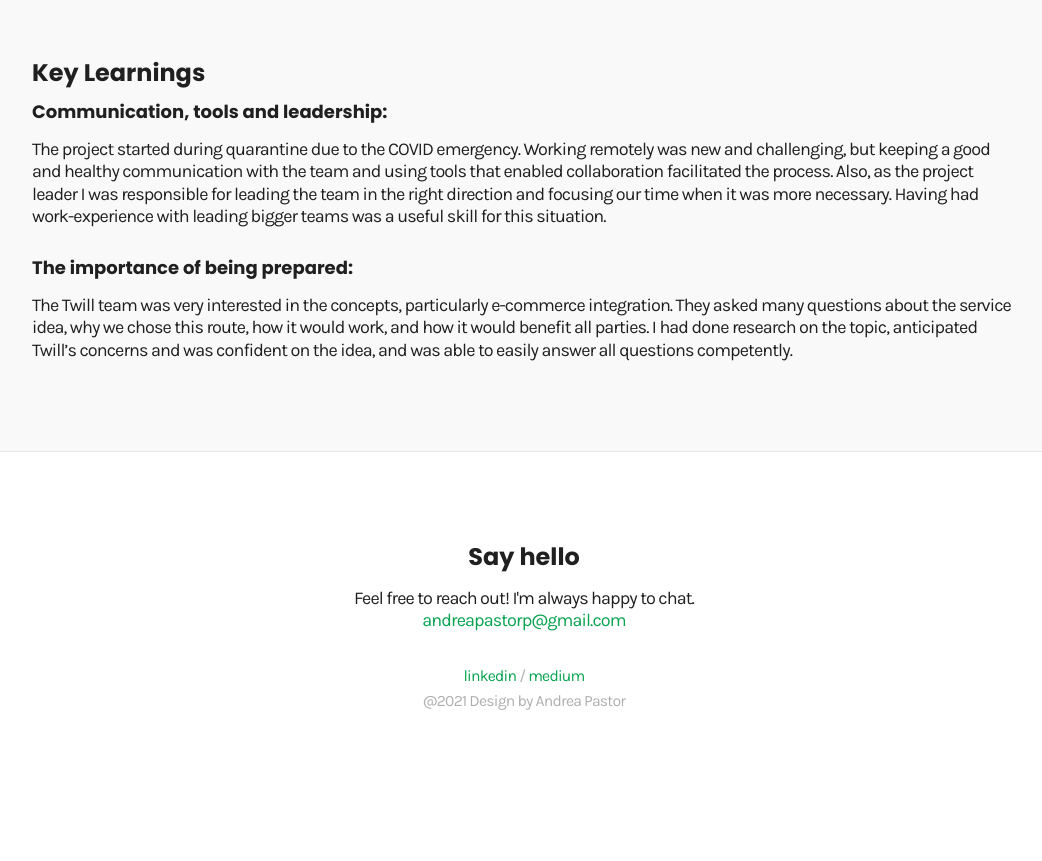
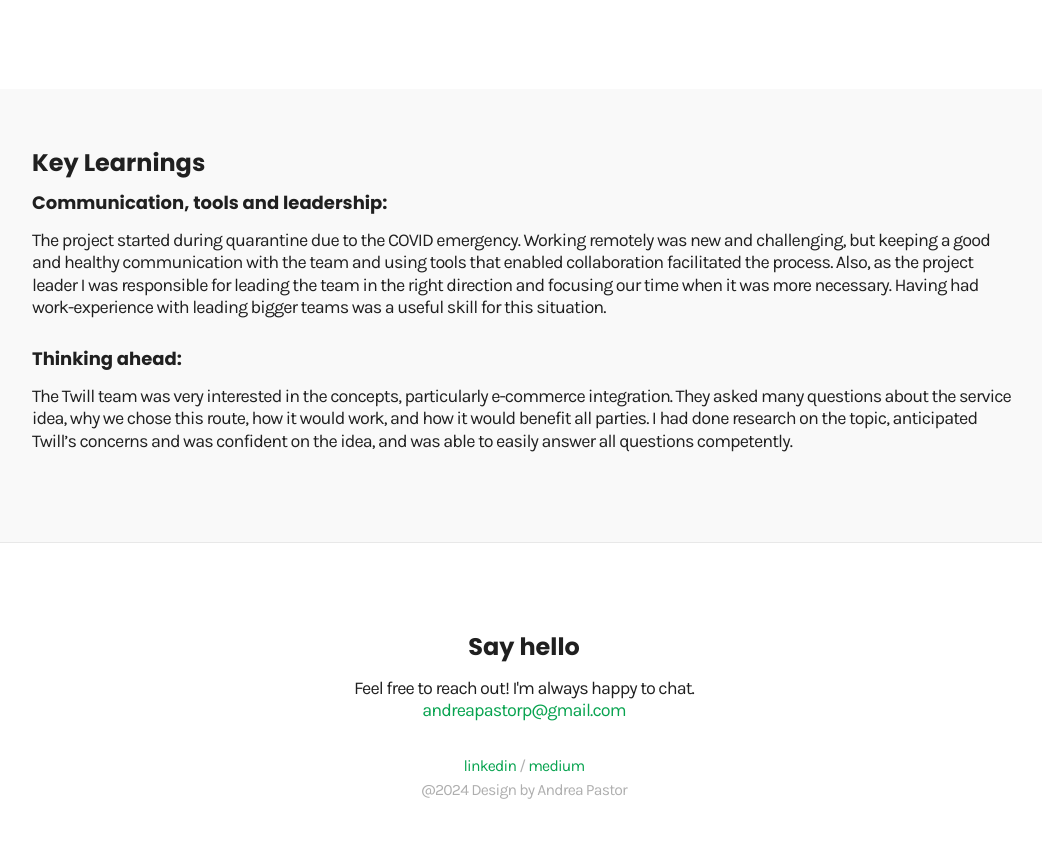
Before and after one commit to andreapastorp/portfolio, a Flask app: template public/templates/projects/twill-by-maersk.html in a window 1280 px wide. Shown: the part 4457-5318 px from the top of the page, without its empty margins (116-1158 px from the left). Before the commit the page ends 5167 px from the top, so only its background shows below. Run offline with Flask 3, Linux system fonts and the light colour scheme; the template is opened without the code that fills it, so the values that code supplies are empty; some libraries are stand-ins or nearby versions; some web fonts are replaced.

Commit message:
Update twill project with templating

```diff
--- a/public/templates/projects/twill-by-maersk.html
+++ b/public/templates/projects/twill-by-maersk.html
@@ -1,71 +1,15 @@
-<!DOCTYPE html>
-<html lang="en" dir="ltr">
-  <head>
-    <!-- Global site tag (gtag.js) - Google Analytics -->
-    <script async src="https://www.googletagmanager.com/gtag/js?id=UA-156985767-1"></script>
-    <script>
-      window.dataLayer = window.dataLayer || [];
-      function gtag(){dataLayer.push(arguments);}
-      gtag('js', new Date());
+{% extends "layout.html" %}
 
-      gtag('config', 'UA-156985767-1');
-    </script>
+{% block title %}
+Andrea Pastor - Product and Design portfolio
+{% endblock %}
 
-    <!-- Meta tags -->
-    <meta charset="utf-8">
-    <title>Andrea Pastor - Service Design Portfolio - Twill by Maersk</title>
-    <meta name="description" content="I’m Andrea pastor, a service designer with a background in business and experience designing digital products. This is my Service Design Portfolio.">
-    <meta name="keywords" content="Service, Design, Designer, Portfolio, Digital, Technology, Business, Product, Experience, UX, designer, solution">
-
-    <!-- favicon -->
-    <link rel="apple-touch-icon" sizes="180x180" href="../apple-touch-icon.png">
-    <link rel="icon" type="image/png" sizes="32x32" href="../favicon-32x32.png">
-    <link rel="icon" type="image/png" sizes="16x16" href="../favicon-16x16.png">
-    <link rel="manifest" href="../site.webmanifest">
-    <link rel="mask-icon" href="../safari-pinned-tab.svg" color="#5bbad5">
-    <meta name="msapplication-TileColor" content="#da532c">
-    <meta name="theme-color" content="#ffffff">
-
-    <!-- Responsive -->
-    <meta name="viewport" content="width=device-width, initial-scale=1, shrink-to-fit=no">
-
-    <!-- Fonts -->
-    <link href="https://fonts.googleapis.com/css?family=Karla:400,700|Poppins:700&display=swap" rel="stylesheet">
-
-    <!-- CSS -->
-    <link rel="stylesheet" href="../css/normalize.css">
-    <link rel="stylesheet" href="../css/main.css">
-
-  </head>
-
-  <body>
-
-    <div id="wrapper">
-
-      <!-- Header -->
-      <header>
-        <div class="container">
-          <div class="header">
-
-            <div class="logo">
-              <a class="header header-logo" href="../index.html" onclick="gtag('event', 'Clicks', {'event_category': 'Header','event_label': 'Logo',});">Andrea Pastor</a>
-            </div>
-
-            <nav>
-              <ul>
-                <li><a class="header header-active" href="../index.html" onclick="gtag('event', 'Clicks', {'event_category': 'Header','event_label': 'Work',});">Work</a></li>
-                <li><a class="header" href="../about.html" onclick="gtag('event', 'Clicks', {'event_category': 'Header','event_label': 'About',});">About</a></li>
-              </ul>
-            </nav>
-
-          </div>
-        </div>
-      </header>
+{% block main %}
 
       <!-- Hero -->
       <div class="section-hero" id="twill">
         <div class="container">
-          <img src="../img/twill-hero.jpg" alt="Web mockup for the final solution">
+          <img src="../../static/img/twill-hero.jpg" alt="Web mockup for the final solution">
         </div>
       </div>
 
@@ -83,8 +27,10 @@
 
                 <h2>Overview</h2>
                 <p>Twill is a digital freight logistics service for small and medium-sized businesses (SMEs). It provides simple logistics and allows their customers to focus on their core. With the logistics sector starting a digitalization process and the competition (freight forwarders) heavily gaining market with SMEs, Twill needed to find other ways to reach and service their clients.</p>
+
                 <h3>Goal</h3>
                 <p>Generate a long-term service concept for Twill to find a potential market base of SMEs and create a value advantage.</p>
+
                 <h3>Outcome</h3>
                 <p>Two long term service concepts were developed and presented to the Maersk team: a Network service and an API integration with e-commerce platforms.</p>
               </div>
@@ -132,7 +78,7 @@
 
 
           <div class="content-single-image">
-            <img src="../img/twill-research.jpg" alt="Notes from in-depth interviews">
+            <img src="../../static/img/twill-research.jpg" alt="Notes from in-depth interviews">
           </div>
           <p class="caption">Notes from in-depth interviews</p>
 
@@ -176,7 +122,7 @@
           </div>
 
           <div class="content-single-image">
-            <img src="../img/twill-ideation.jpg" alt="Brainstorm cards with dot voting">
+            <img src="../../static/img/twill-ideation.jpg" alt="Brainstorm cards with dot voting">
           </div>
           <p class="caption">Brainstorm cards with dot voting</p>
 
@@ -188,9 +134,9 @@
           </div>
 
           <div class="content-multiple-images">
-            <img src="../img/twill-prototype.jpg" alt="Project mockup">
-            <img src="../img/twill-offering.jpg" alt="Service offering">
-            <img src="../img/twill-ecosystem.jpg" alt="Service ecosystem">
+            <img src="../../static/img/Twill-prototype.jpg" alt="Project mockup">
+            <img src="../../static/img/Twill-offering.jpg" alt="Service offering">
+            <img src="../../static/img/Twill-ecosystem.jpg" alt="Service ecosystem">
           </div>
           <p class="caption">Some deliverables of the project: An interactive prototype, a service offering and the service ecosystem.</p>
 
@@ -205,52 +151,11 @@
             <h2>Key Learnings</h2>
             <h3>Communication, tools and leadership:</h3>
             <p>The project started during quarantine due to the COVID emergency. Working remotely was new and challenging, but keeping a good and healthy communication with the team and using tools that enabled collaboration facilitated the process. Also, as the project leader I was responsible for leading the team in the right direction and focusing our time when it was more necessary. Having had work-experience with leading bigger teams was a useful skill for this situation.</p>
-            <h3>The importance of being prepared:</h3>
+            <h3>Thinking ahead:</h3>
             <p>The Twill team was very interested in the concepts, particularly e-commerce integration. They asked many questions about the service idea, why we chose this route, how it would work, and how it would benefit all parties. I had done research on the topic, anticipated Twill’s concerns and was confident on the idea, and was able to easily answer all questions competently.</p>
           </div>
 
         </div>
       <!-- Section end div -->
       </div>
-
-      <!-- Footer -->
-      <hr>
-      <footer>
-        <div class="container">
-          <div class="footer-content">
-
-
-            <h2>Say hello</h2>
-            <p>Feel free to reach out! I'm always happy to chat.</p>
-            <p><a href="mailto:andreapastorp@gmail.com">andreapastorp@gmail.com</a></p>
-            <div class="social">
-              <p class="caption">
-                <a target="_blank" href="https://www.linkedin.com/in/andreapastorp/">linkedin</a> /
-                <a target="_blank" href="https://medium.com/@andreapastorp">medium</a>
-              </p>
-            </div>
-            <p class="caption">@2021 Design by Andrea Pastor</p>
-
-          </div>
-        </div>
-      </footer>
-
-    <!-- Wrapper end div -->
-    </div>
-
-    <script src="https://code.jquery.com/jquery-3.2.1.slim.min.js" integrity="sha384-KJ3o2DKtIkvYIK3UENzmM7KCkRr/rE9/Qpg6aAZGJwFDMVNA/GpGFF93hXpG5KkN" crossorigin="anonymous"></script>
-    <script src="https://cdnjs.cloudflare.com/ajax/libs/popper.js/1.12.9/umd/popper.min.js" integrity="sha384-ApNbgh9B+Y1QKtv3Rn7W3mgPxhU9K/ScQsAP7hUibX39j7fakFPskvXusvfa0b4Q" crossorigin="anonymous"></script>
-    <script src="https://maxcdn.bootstrapcdn.com/bootstrap/4.0.0/js/bootstrap.min.js" integrity="sha384-JZR6Spejh4U02d8jOt6vLEHfe/JQGiRRSQQxSfFWpi1MquVdAyjUar5+76PVCmYl" crossorigin="anonymous"></script>
-
-    <!-- The core Firebase JS SDK is always required and must be listed first -->
-    <script src="/__/firebase/7.7.0/firebase-app.js"></script>
-
-    <!-- TODO: Add SDKs for Firebase products that you want to use
-         https://firebase.google.com/docs/web/setup#available-libraries -->
-    <script src="/__/firebase/7.7.0/firebase-analytics.js"></script>
-
-    <!-- Initialize Firebase -->
-    <script src="/__/firebase/init.js"></script>
-
-  </body>
-</html>
+{% endblock %}
```
